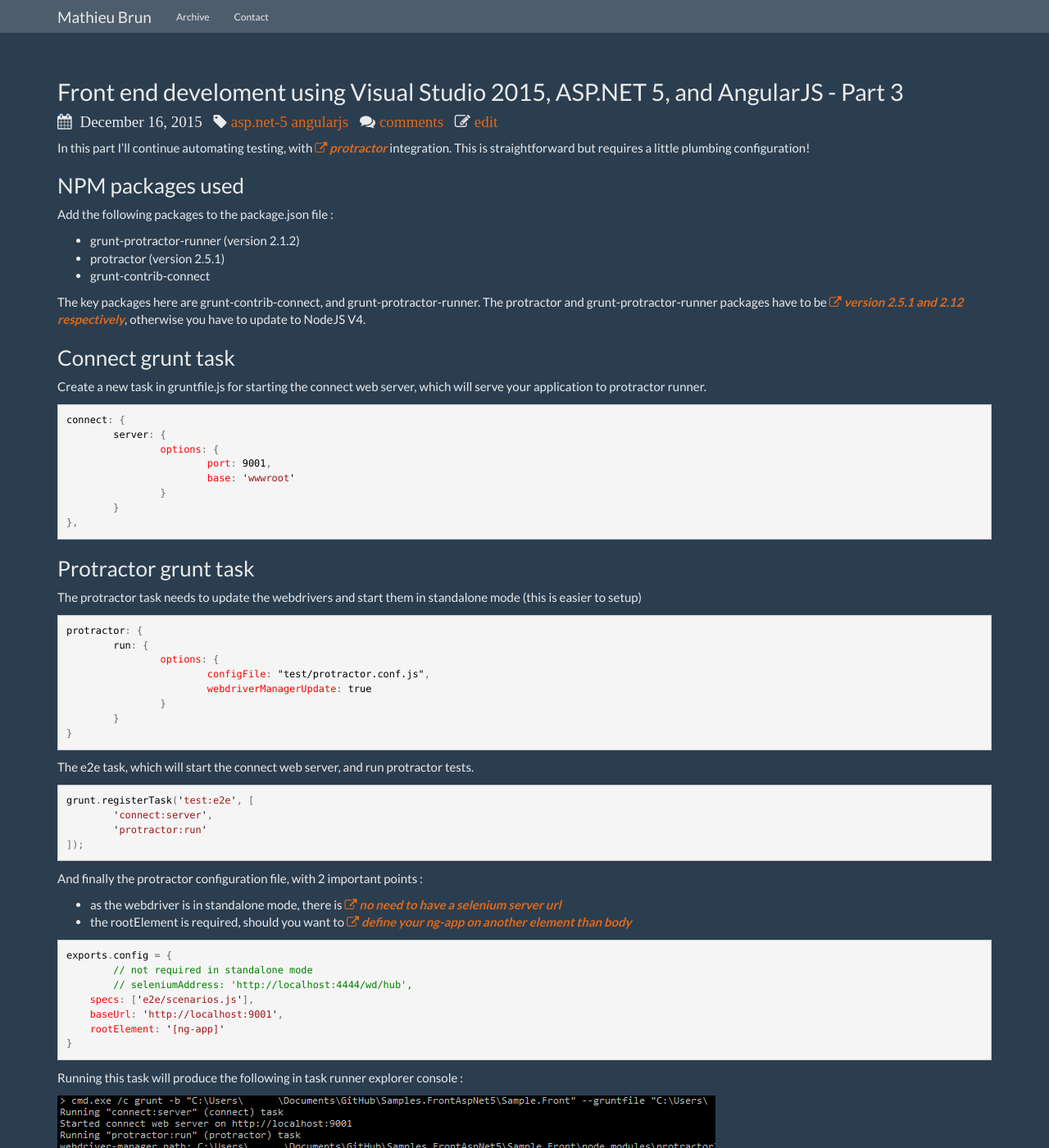
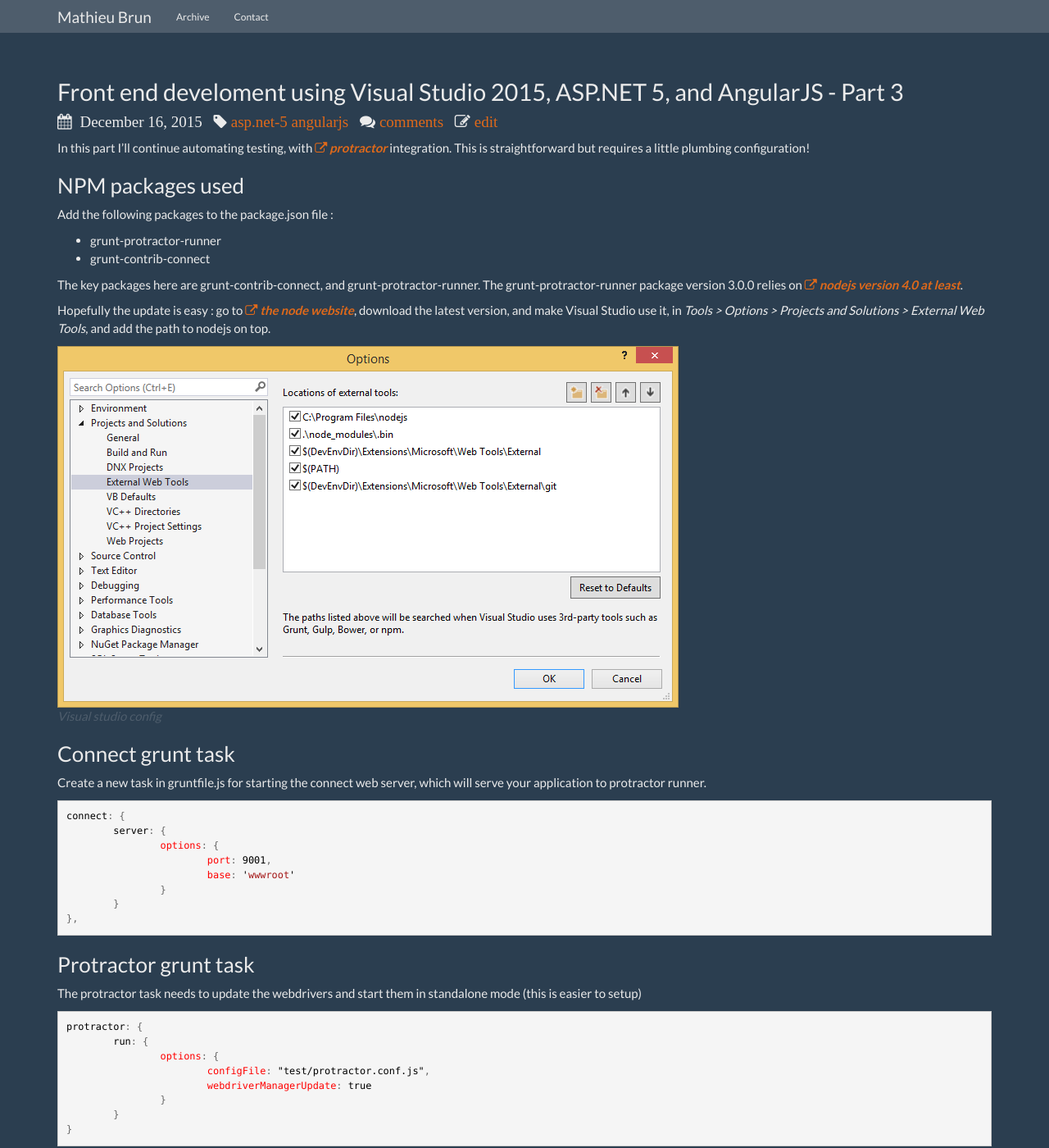
Before and after one commit to mathieubrun/mathieubrun.github.io, a Jekyll site: the page built from _posts/2015-12-16-aspnet-5-frontend-sample-part3-angularjs-e2e-protractor.markdown, in a window 1280 px wide and 1400 px high. Shown: the whole window at 82% size. Built offline with Jekyll 4.4.1, drawn with Linux system fonts in a browser that asks for light colours; nearby versions of some CDN libraries; Markdown is read by kramdown in place of the engine named in the settings; comment, search, counter and statistics services are not loaded.

Commit message:
Nodejs update

```diff
--- a/_posts/2015-12-16-aspnet-5-frontend-sample-part3-angularjs-e2e-protractor.markdown
+++ b/_posts/2015-12-16-aspnet-5-frontend-sample-part3-angularjs-e2e-protractor.markdown
@@ -12,11 +12,14 @@
 
 Add the following packages to the package.json file :
 
-- grunt-protractor-runner (version 2.1.2)
-- protractor (version 2.5.1)
+- grunt-protractor-runner
 - grunt-contrib-connect
 
-The key packages here are grunt-contrib-connect, and grunt-protractor-runner. The protractor and grunt-protractor-runner packages have to be [version 2.5.1 and 2.12 respectively](http://stackoverflow.com/questions/33818869/protactor-error-unexpected-token), otherwise you have to update to NodeJS V4.
+The key packages here are grunt-contrib-connect, and grunt-protractor-runner. The grunt-protractor-runner package version 3.0.0 relies on [nodejs version 4.0 at least](http://stackoverflow.com/questions/33818869/protactor-error-unexpected-token).
+
+Hopefully the update is easy : go to [the node website](https://nodejs.org), download the latest version, and make Visual Studio use it, in _Tools > Options > Projects and Solutions > External Web Tools_, and add the path to nodejs on top.
+
+![Visual studio config](/img/2015-12-16-node-path.png)
 
 ### Connect grunt task
 
```
Also changed, not shown: img/2015-12-16-node-path.png (added).
